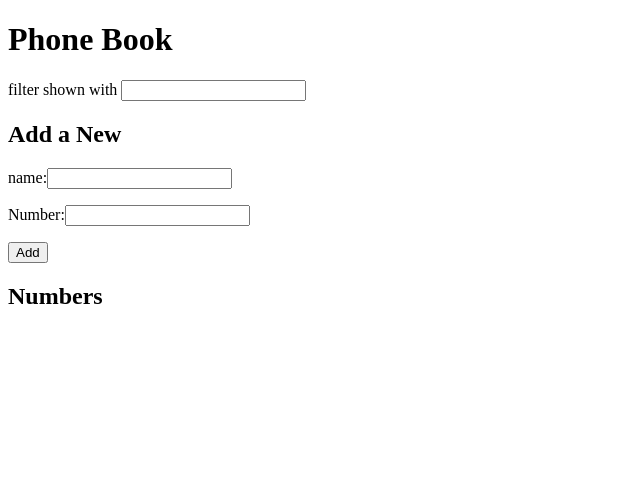
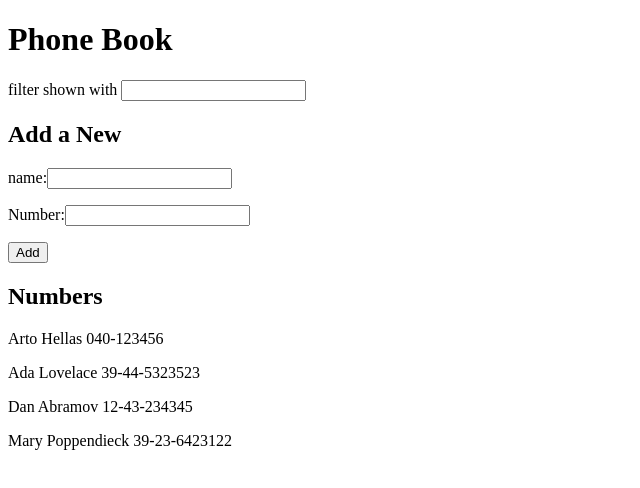
Before and after one commit to StewardRighteous/phonebook, a React (Vite) app: page / in a window 1280 px wide. Shown: the top 488 px of the page, without its empty margins (0-640 px from the left). Built offline with nearby package versions, Linux system fonts and the light colour scheme; data requests are answered from the project's data file.

Commit message:
ex 2.11 get initial value from db.json server

```diff
--- /dev/null
+++ b/db.json
@@ -0,0 +1,24 @@
+{
+  "persons": [
+    {
+      "name": "Arto Hellas",
+      "number": "040-123456",
+      "id": "1"
+    },
+    {
+      "name": "Ada Lovelace",
+      "number": "39-44-5323523",
+      "id": "2"
+    },
+    {
+      "name": "Dan Abramov",
+      "number": "12-43-234345",
+      "id": "3"
+    },
+    {
+      "name": "Mary Poppendieck",
+      "number": "39-23-6423122",
+      "id": "4"
+    }
+  ]
+}
--- a/package.json
+++ b/package.json
@@ -7,9 +7,11 @@
     "dev": "vite",
     "build": "vite build",
     "lint": "eslint .",
-    "preview": "vite preview"
+    "preview": "vite preview",
+    "server": "json-server -p 3001 db.json"
   },
   "dependencies": {
+    "axios": "^1.17.0",
     "react": "^19.2.6",
     "react-dom": "^19.2.6"
   },
@@ -22,6 +24,7 @@
     "eslint-plugin-react-hooks": "^7.1.1",
     "eslint-plugin-react-refresh": "^0.5.2",
     "globals": "^17.6.0",
+    "json-server": "^1.0.0-beta.15",
     "vite": "^8.0.12"
   }
 }
--- a/src/App.jsx
+++ b/src/App.jsx
@@ -1,18 +1,20 @@
-import { useState } from "react";
+import { useEffect, useState } from "react";
 import Filter from "./components/Filter";
 import Persons from "./components/Persons";
 import PersonForm from "./components/PersonForm";
+import axios from "axios";
 
 const App = () => {
-  const [phoneBook, setPhoneBook] = useState([
-    { name: "Arto Hellas", number: "040-123456", id: 1 },
-    { name: "Ada Lovelace", number: "39-44-5323523", id: 2 },
-    { name: "Dan Abramov", number: "12-43-234345", id: 3 },
-    { name: "Mary Poppendieck", number: "39-23-6423122", id: 4 },
-  ]);
+  const [phoneBook, setPhoneBook] = useState([]);
   const [newName, setNewName] = useState("");
   const [newNumber, setNewNumber] = useState("");
   const [search, setSearch] = useState("");
+
+  useEffect(() => {
+    axios.get("http://localhost:3001/persons").then((resp) => {
+      setPhoneBook(resp.data);
+    });
+  });
 
   const handleSearchChange = (e) => setSearch(e.target.value);
   const handleNewNumberChange = (e) => setNewNumber(e.target.value);
--- a/src/components/Persons.jsx
+++ b/src/components/Persons.jsx
@@ -1,5 +1,5 @@
 const Persons = ({ names }) => {
-  names.map((detail) => (
+  return names.map((detail) => (
     <p key={detail.name}>
       {detail.name} {detail.number}
     </p>
```
Also changed, not shown: 1 other file (tests, documents, lock files or other folders).
